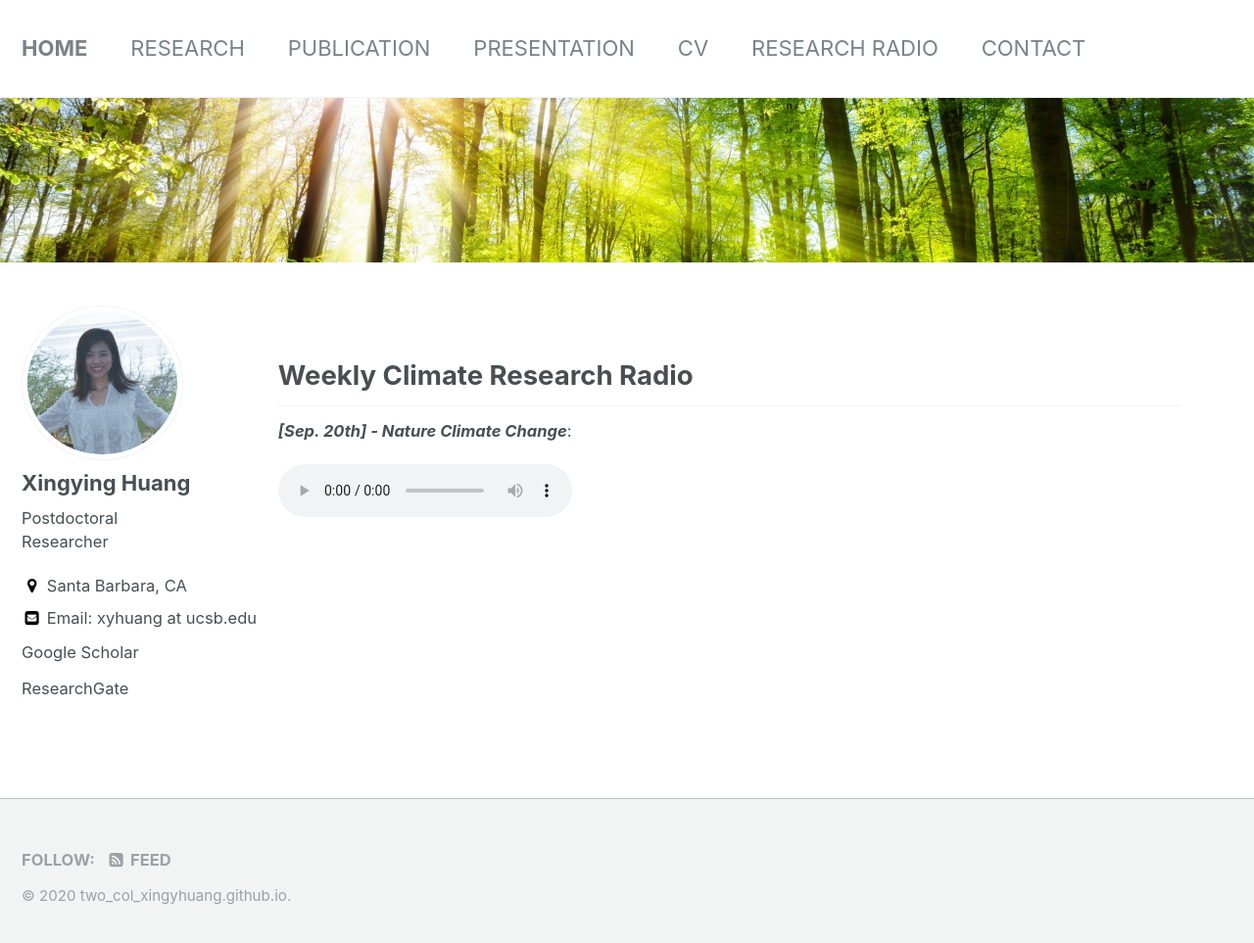
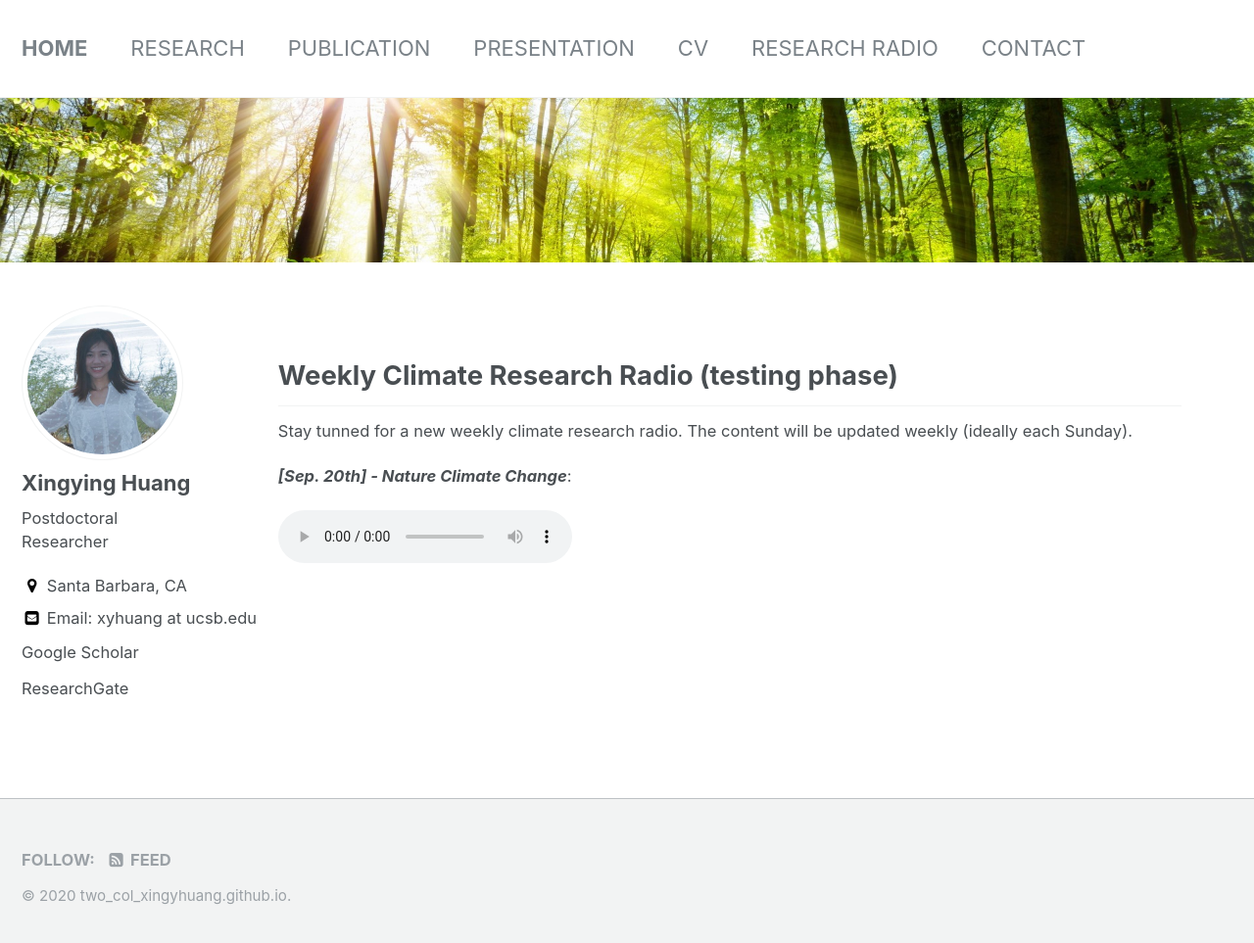
Before and after one commit to Xingyhuang/two_col_xingyhuang.github.io, a Jekyll site: the page built from _pages/radio.md, in a window 1280 px wide and 970 px high. Shown: the top 963 px of the window at 98% size. Built offline with Jekyll 4.4.1, drawn with Linux system fonts in a browser that asks for light colours.

Commit message:
Update radio.md

```diff
--- a/_pages/radio.md
+++ b/_pages/radio.md
@@ -9,7 +9,9 @@ excerpt: ''
 
 ---
 
-## Weekly Climate Research Radio
+## Weekly Climate Research Radio (testing phase)
+
+Stay tunned for a new weekly climate research radio. The content will be updated weekly (ideally each Sunday).
 
 ***[Sep. 20th] - Nature Climate Change***: <br>
 <audio src="/assets/radio/issue_1-ncc-09_20_2020.mp3" controls preload> </audio>
```
